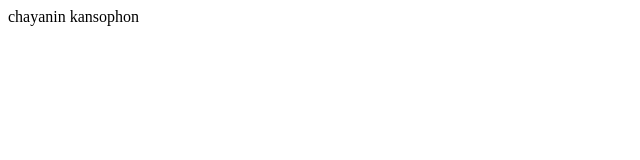
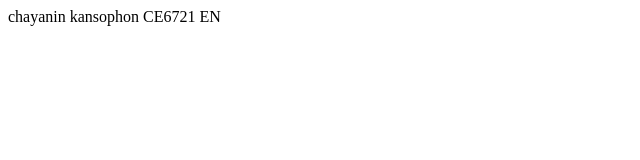
Before and after one commit to yanin1822/git-test, a plain HTML site: page index.html in a window 1280 px wide. Shown: the whole page, without its empty margins (0-640 px from the left). Drawn offline with Linux system fonts and the light colour scheme.

```diff
--- a/index.html
+++ b/index.html
@@ -6,6 +6,6 @@
     <title>Document</title>
 </head>
 <body>
-    chayanin kansophon
+    chayanin kansophon CE6721 EN
 </body>
 </html>
```
